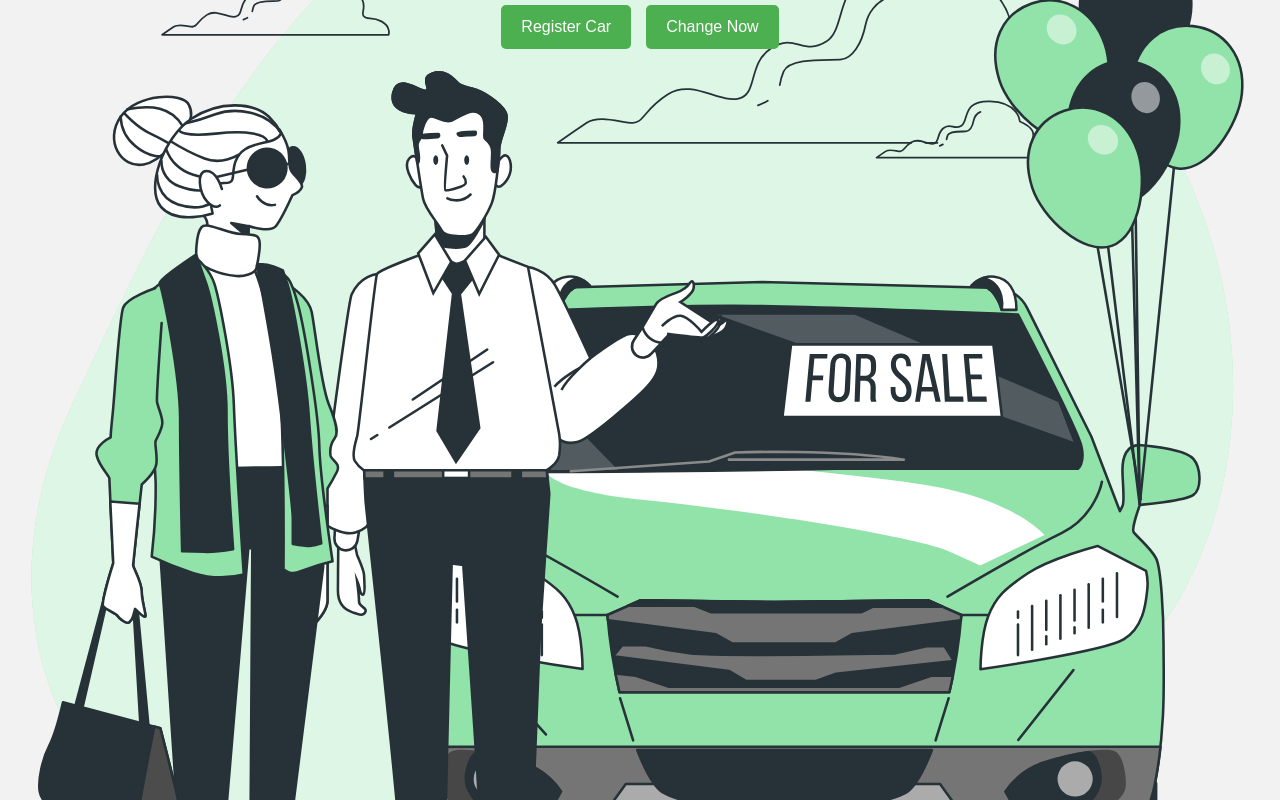
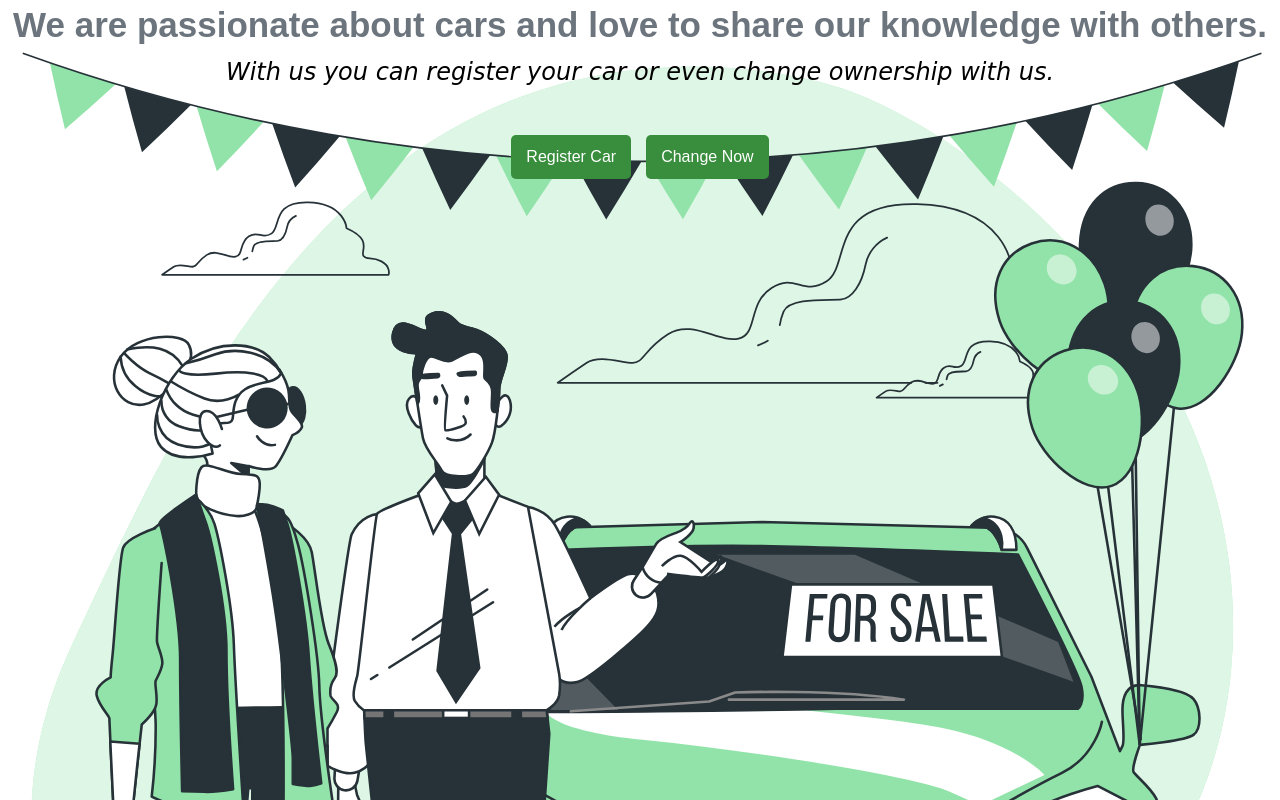
Before and after one commit to hezron-gimeno/car, a PHP site: page /dash.php in a window 1280 px wide. Run offline with PHP 8.4, Linux system fonts and the light colour scheme.

Commit message:
modified homepage and the dashboard page removed unnecessary code

```diff
--- a/dash.php
+++ b/dash.php
@@ -15,14 +15,14 @@
 	<style>
 		body {
 			font-family: Arial, sans-serif;
-			background-color: #f2f2f2;
+			/* background-color: #f2f2f2; */
       /* background-image: url("../vehicle/images/image-removebg-preview\ \(1\).png"); */
       background-image: url(../Carr/images/Vehicle\ Sale-bro.svg);
 			background-repeat: no-repeat;
 			background-size: cover;
-      opacity: 1  ;
-      height: 800px;
-      background-position: center
+      opacity: 1;
+
+
       ;
 
 		}
@@ -50,6 +50,18 @@
 			border: none;
 			box-shadow: 0 0 5px rgba(0, 0, 0, 0.1);
 		}
+    p {
+			font-size: 24px;
+			margin-bottom: 40px;
+      font-family: cursive;
+      color: black;
+      font-style: oblique;
+		}
+    h2 {
+      /* color: #4CAF50; */
+      font-weight: 900;
+      font-size: 35px;
+    }
 		input[type="submit"] {
 			background-color: #4CAF50;
 			color: #fff;
@@ -65,10 +77,10 @@
 			background-color: #388E3C;
 		}
         button {
-  background-color: #4CAF50;
+  background-color: #388E3C;
   color: white;
   border: none;
-  padding: 10px 20px;
+  padding: 10px 15px;
   text-align: center;
   text-decoration: none;
   display: inline-block;
@@ -76,6 +88,7 @@
   margin: 5px;
   cursor: pointer;
   border-radius: 5px;
+  margin-bottom: 50px;
 }
 
 button:hover {
@@ -85,6 +98,8 @@
 	</style>
 </head>
 <body>
+<h2 class=" text-muted text-center pt-1">We are passionate about cars and love to share our knowledge with others.</h2>
+<p class="text-center">With us you can register your car  or even change ownership with us.</p>
 <div style="display: flex; justify-content: center;">
   <button type="button" data-bs-toggle="modal" data-bs-target="#carRegistrationModal" style="margin-right: 10px;" >Register Car</button>
 
```
Also changed, not shown: index.php (+8 -7 lines), images/Vintage truck-bro.svg (deleted), images/bh-removebg-preview.png (added), images/gh.jpg (deleted), images/h.jpg (deleted), images/hj.jpg (deleted).
